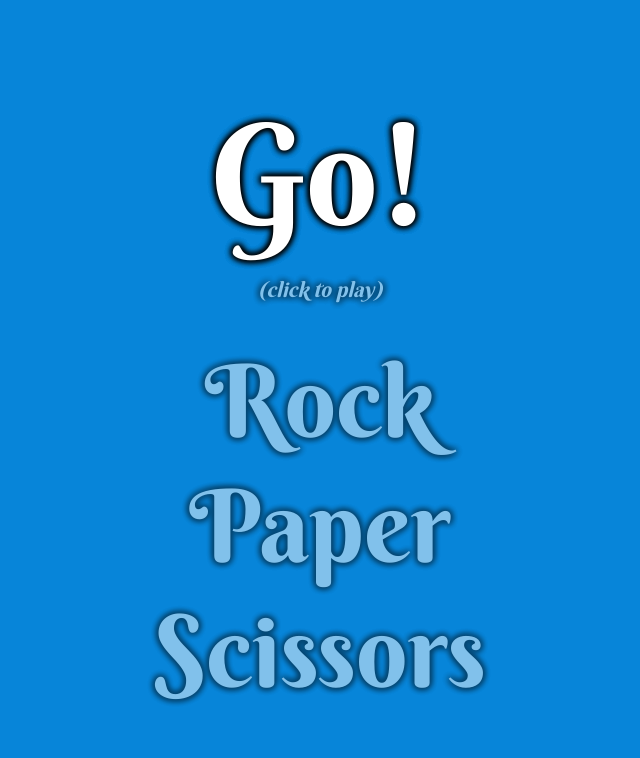
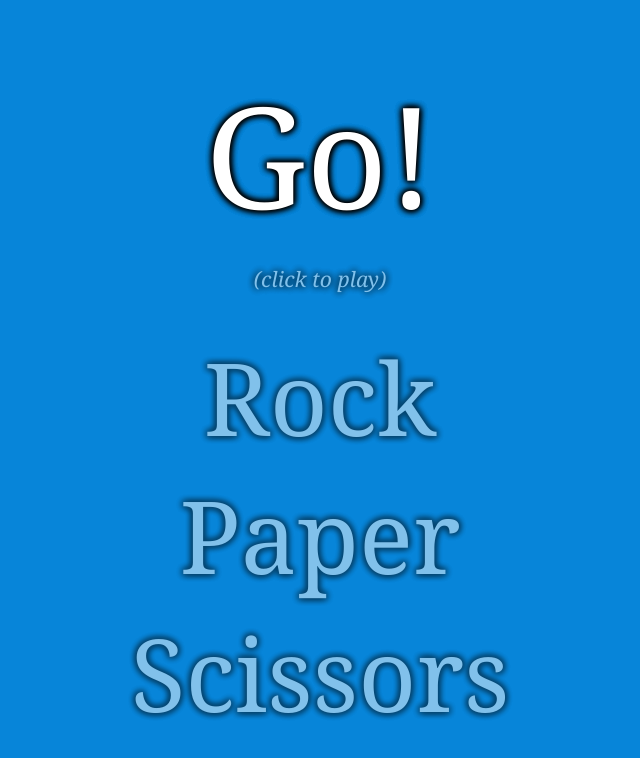
Before and after one commit to Diogenesthecynic/Rock-Paper-Scissors-Random, a plain HTML site: page index.html in a window 1280 px wide. Shown: the whole page, without its empty margins (320-960 px from the left). Drawn offline with Linux system fonts and the light colour scheme.

Commit message:
Switched to Georgia
Sigh, IE.

```diff
--- a/index.css
+++ b/index.css
@@ -19,7 +19,8 @@ body {
     width: 100%;
     background: rgb(7, 133, 217);
     font-size: 6.3em;
-    font-family: 'Berkshire Swash', cursive;
+    /* font-family: 'Berkshire Swash', cursive; */
+    font-family: "Georgia", serif;
 }
 
 #display {
@@ -58,7 +59,7 @@ body {
 
 
 /* Font */
-
+/*
 @font-face {
   font-family: 'Berkshire Swash';
   font-style: normal;
@@ -66,7 +67,7 @@ body {
   src: local('Berkshire Swash'), local('BerkshireSwash-Regular'), url('BerkshireSwash-Regular.ttf') format('woff2');
 }
 
-
+ */
 /* Fancy movement stuffs */
 
 @-webkit-keyframes shaking {
```
